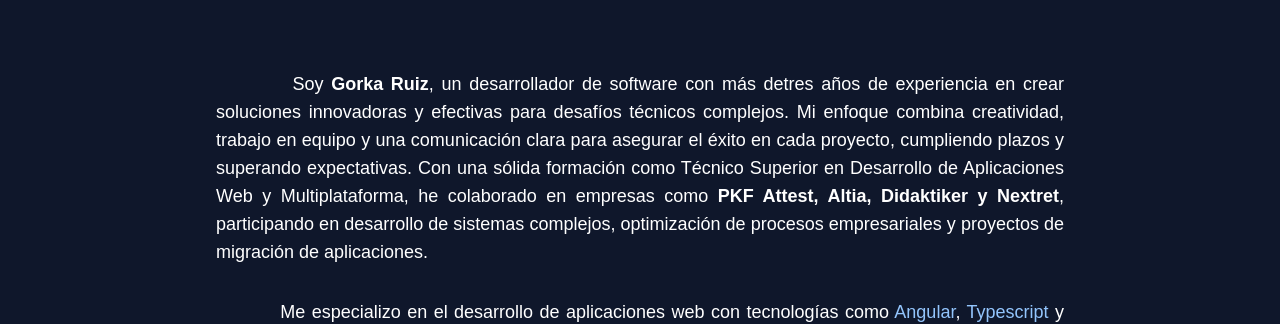
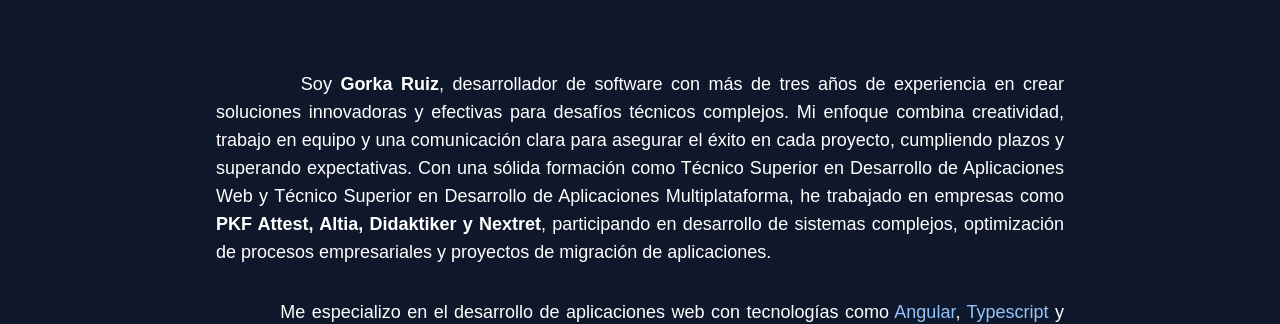
Before and after one commit to Gorka29/portfolio, an Angular app: page /sobre-mi in a window 1280 px wide. Shown: the part 557-881 px from the top of the page. Built offline with nearby package versions, Linux system fonts and the light colour scheme.

Commit message:
Correciones ortograficas

```diff
--- a/src/app/sobre-mi/sobre-mi.component.html
+++ b/src/app/sobre-mi/sobre-mi.component.html
@@ -4,7 +4,7 @@
       <p class="text-base md:text-lg leading-relaxed text-justify">
         <span class="hidden md:inline">&nbsp;&nbsp;&nbsp;&nbsp;&nbsp;&nbsp;&nbsp;&nbsp;&nbsp;</span>
         <span class="md:hidden">&nbsp;&nbsp;&nbsp;</span>
-        Soy <span class="font-semibold">Gorka Ruiz</span>, un desarrollador de software con más detres años de experiencia en crear soluciones innovadoras y efectivas para desafíos técnicos complejos. Mi enfoque combina creatividad, trabajo en equipo y una comunicación clara para asegurar el éxito en cada proyecto, cumpliendo plazos y superando expectativas. Con una sólida formación como Técnico Superior en Desarrollo de Aplicaciones Web y Multiplataforma, he colaborado en empresas como <span class="font-semibold">PKF Attest, Altia, Didaktiker y Nextret</span>, participando en desarrollo de sistemas complejos, optimización de procesos empresariales y proyectos de migración de aplicaciones.
+        Soy <span class="font-semibold">Gorka Ruiz</span>, desarrollador de software con más de tres años de experiencia en crear soluciones innovadoras y efectivas para desafíos técnicos complejos. Mi enfoque combina creatividad, trabajo en equipo y una comunicación clara para asegurar el éxito en cada proyecto, cumpliendo plazos y superando expectativas. Con una sólida formación como Técnico Superior en Desarrollo de Aplicaciones Web y Técnico Superior en Desarrollo de Aplicaciones Multiplataforma, he trabajado en empresas como <span class="font-semibold">PKF Attest, Altia, Didaktiker y Nextret</span>, participando en desarrollo de sistemas complejos, optimización de procesos empresariales y proyectos de migración de aplicaciones.
       </p>
 
       <p class="text-base md:text-lg leading-relaxed text-justify">
```
